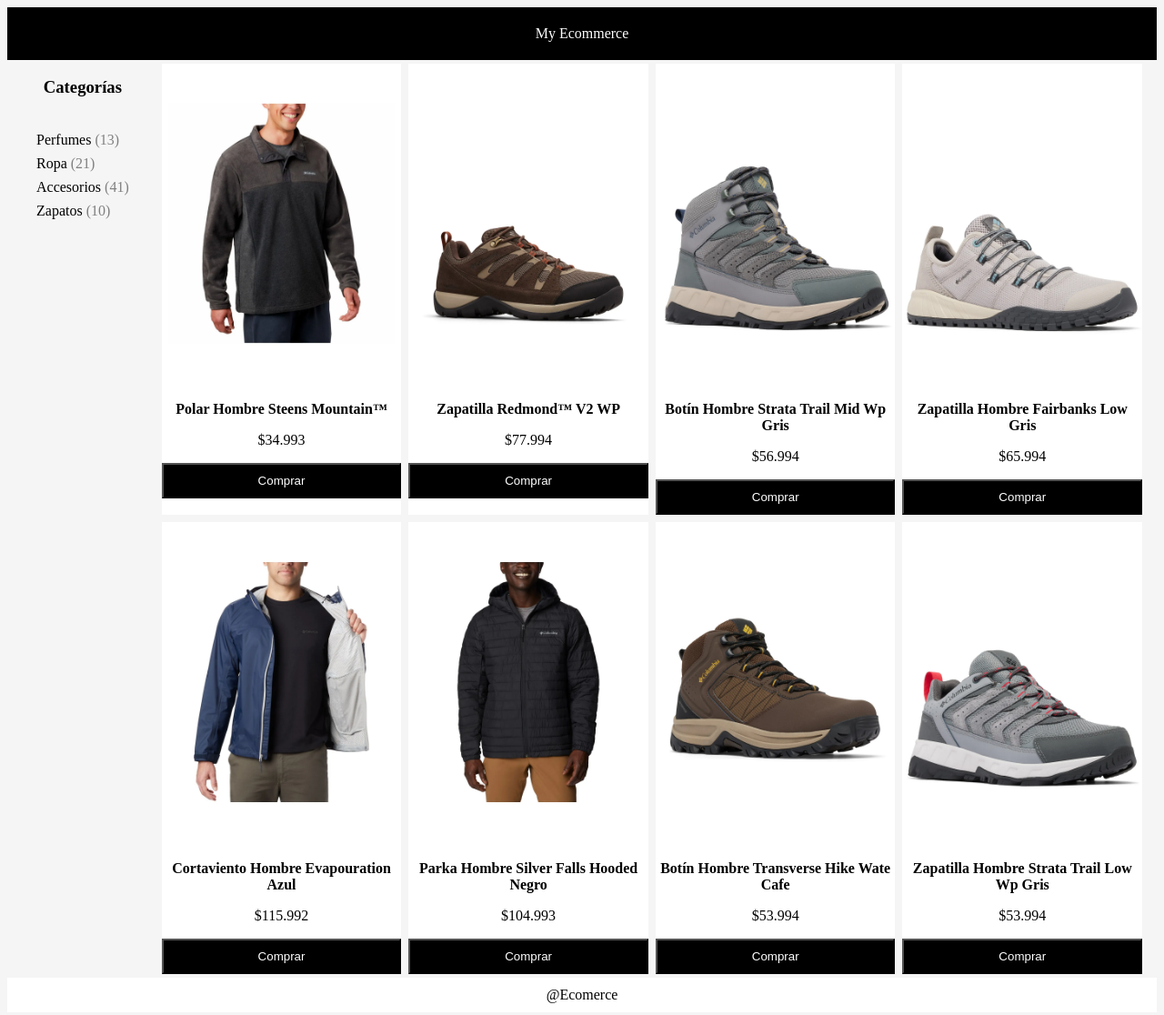
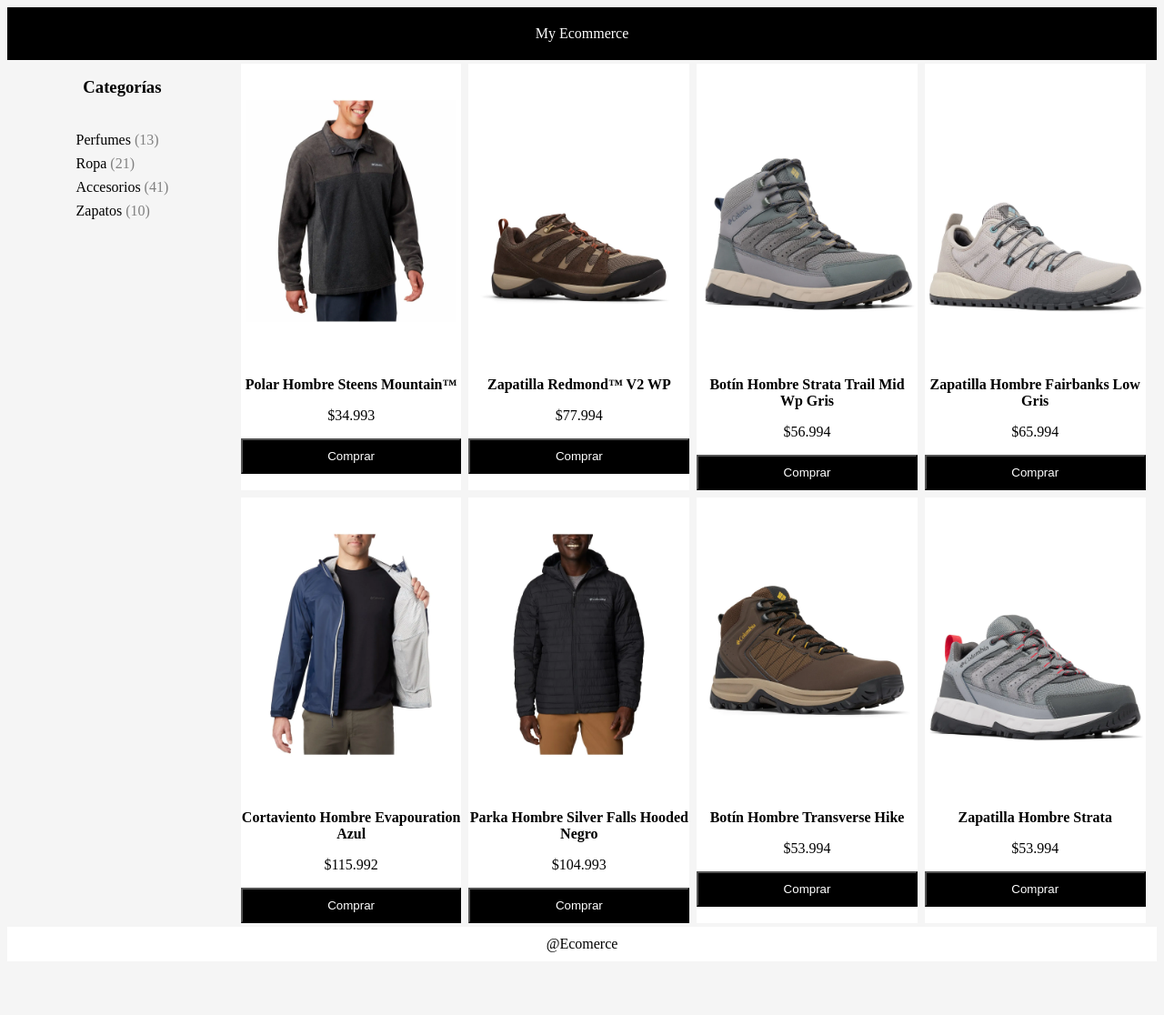
Before and after one commit to wbravoanoni/desafiolatam, a plain HTML site: page desafio2/index.html in a window 1280 px wide. Shown: the whole page at 91% size. After the commit the page ends 1065 px from the top, so only its background shows below. Drawn offline with Linux system fonts and the light colour scheme.

Commit message:
grid-template-columns

```diff
--- a/desafio2/assets/style/style.css
+++ b/desafio2/assets/style/style.css
@@ -35,10 +35,11 @@ footer{
 
 .grid-container{
     display: grid;
+    grid-template-columns: repeat(10,1fr);
     grid-template-areas:
-    'header header header header header'
-    'aside main main main main'
-    'footer footer footer footer footer';
+    'header header header header header header header header header header'
+    'aside aside main main main main main main main main'
+    'footer footer footer footer footer footer footer footer footer footer';
 }
 
 ul{
--- a/desafio2/index.html
+++ b/desafio2/index.html
@@ -71,14 +71,14 @@
 
                 <div class="box">
                     <img src="./assets/images/7.webp" alt="">
-                    <p>Botín Hombre Transverse Hike Wate Cafe</p>
+                    <p>Botín Hombre Transverse Hike</p>
                     <p>$53.994</p>
                     <button class="btn">Comprar</button>
                 </div>
 
                 <div class="box">
                     <img src="./assets/images/8.webp" alt="">
-                    <p>Zapatilla Hombre Strata Trail Low Wp Gris</p>
+                    <p>Zapatilla Hombre Strata</p>
                     <p>$53.994</p>
                     <button class="btn">Comprar</button>
                 </div>
```
